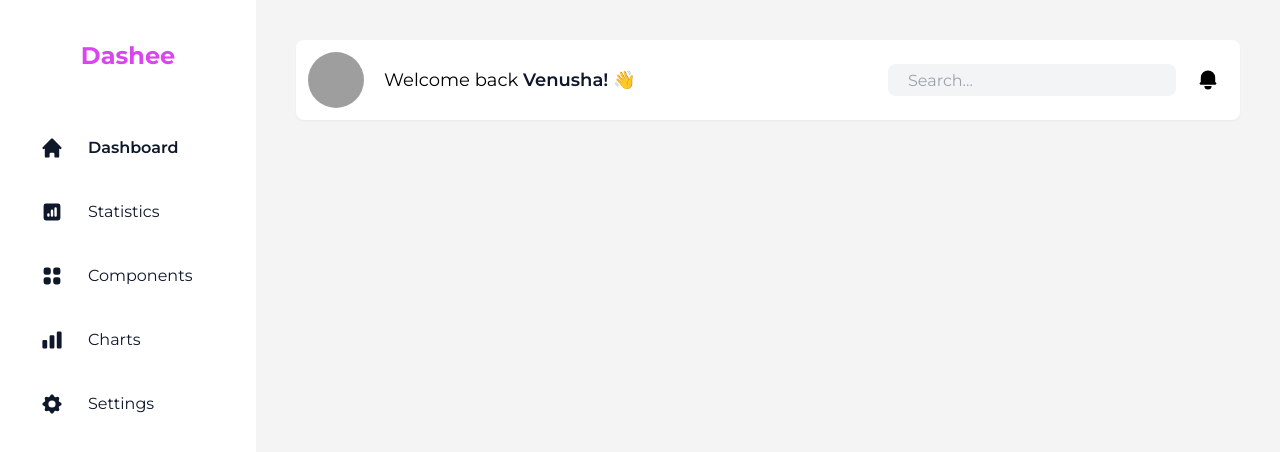
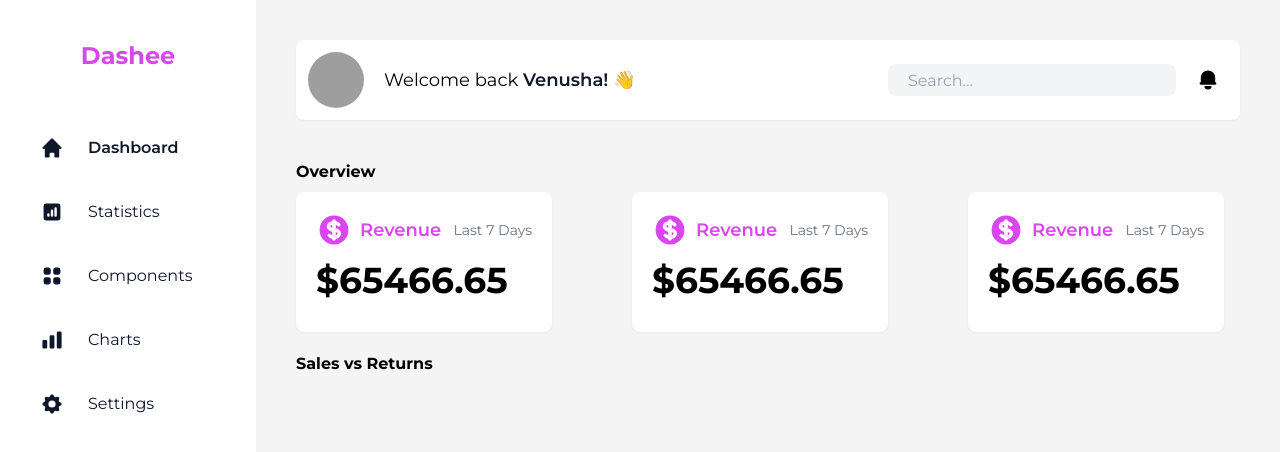
Before and after one commit to venushadilshan/dashee-react, a React (Create React App) app: page / in a window 1280 px wide. Shown: the top 452 px of the page. Built offline with nearby package versions, Linux system fonts and the light colour scheme; grey boxes are pictures that could not be loaded.

Commit message:
add StatCards

```diff
--- a/src/App.js
+++ b/src/App.js
@@ -3,6 +3,7 @@ import './App.css';
 
 import Sidebar from './components/Sidebar';
 import HeaderBar from './components/HeaderBar';
+import StartCard from './components/StatCard';
 
 function App() {
   return (
@@ -10,10 +11,19 @@ function App() {
       <div className='flex flex-col w-screen h-screen'>
         <div className='flex flex-row  h-full'>
           <div className='flex flex-col w-1/5'>
-            <Sidebar/></div>
+            <Sidebar /></div>
 
           <div className='flex flex-col w-4/5 '>
-          <HeaderBar/>
+            <HeaderBar />
+            <div className='flex flex-row ml-10 font-bold mb-2'><h1>Overview</h1></div>
+            <div className='flex flex-row w-full flex-wrap justify-start'>
+
+            <StartCard type="1"/>
+            <StartCard />
+            <StartCard />
+            </div>
+            <div className='flex flex-row ml-10 font-bold mt-5'><h1>Sales vs Returns</h1></div>
+
           </div>
 
         </div>
--- /dev/null
+++ b/src/components/StatCard.js
@@ -0,0 +1,15 @@
+import React from "react";
+import { HiCurrencyDollar } from "react-icons/hi"
+
+export default function StartCard() {
+    return (
+        <div className="flex flex-col items-center w-1/4 mx-10 rounded-lg shadow-sm  p-5" style={{ background: "#ffff" }}>
+            <div className="flex flex-row items-center w-full justify-between">
+
+                <div className="flex flex-row items-center text-fuchsia-500">
+                <HiCurrencyDollar className="text-4xl"/><h1 className="font-semibold text-lg ml-2">Revenue</h1> </div>
+                <h1 className="text-gray-500  text-sm"> Last 7 Days</h1></div>
+                <div className="flex flex-row items-center justify-start w-full m-3 font-bold"><h1 className="text-4xl">$65466.65</h1></div>
+
+        </div>)
+}
```
